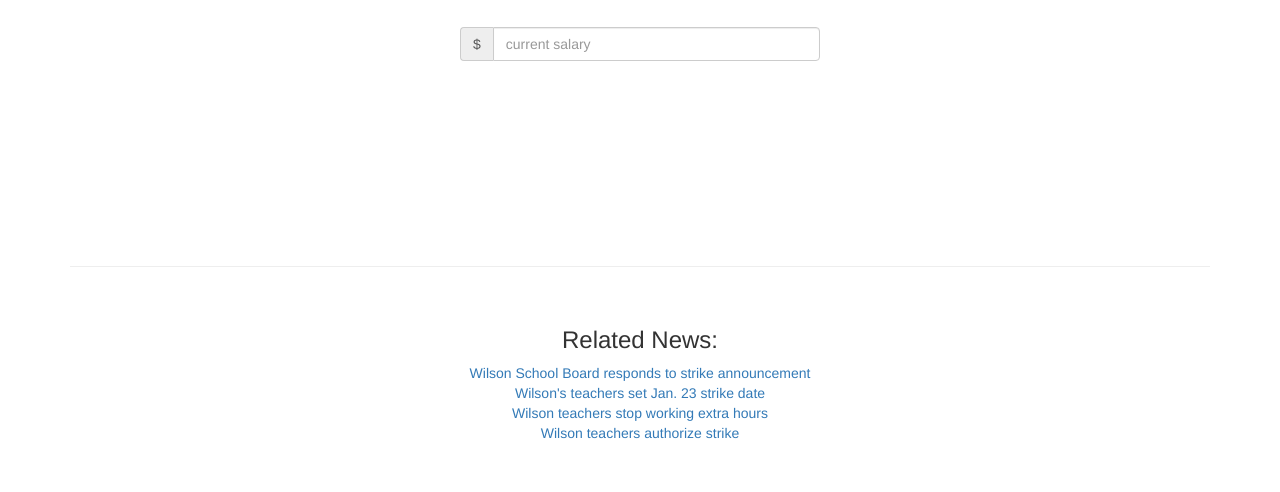
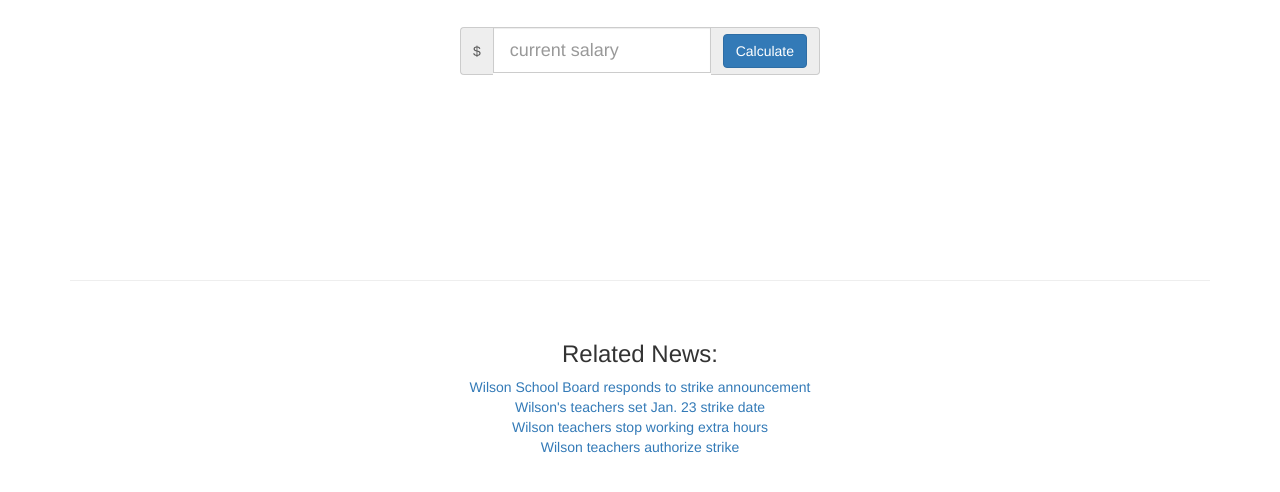
Before and after one commit to berkscounty/wilson-teacher-salary-calculator, a website: page index.html in a window 1280 px wide. Shown: the part 56-548 px from the top of the page. Drawn offline with nearby package versions, Linux system fonts and the light colour scheme.

Commit message:
added calculate button, margin to the bottom

```diff
--- a/index.html
+++ b/index.html
@@ -20,7 +20,7 @@
 </head>
 
 <body>
-    <div class="container">
+    <div class="container" style="margin-bottom: 20x;">
         <div class="row">
             <div class="col-lg-12 text-center">
                 <h2>Wilson Teacher Pending Contract Salary Calculator</h2>
@@ -32,21 +32,26 @@
 
             </div>
             <div class="col-lg-4">
+
                 <div class="input-group">
                     <span class="input-group-addon">$</span>
-                    <input id="salary" type="text" class="form-control" placeholder="current salary">
+                    <input id="salary" type="text" class="form-control input-lg" placeholder="current salary">
+                    <span class="input-group-addon">
+                        <button id="calc" class="btn btn-block btn-primary" type="button">Calculate</button>
+                    </span>
                 </div>
             </div>
-            <div class="col-lg-4">
 
-            </div>
+        <div class="col-lg-4">
+
         </div>
+    </div>
 
         <div class="row">
             <div class="col-lg-4">
 
             </div>
-            <div class="col-lg-4">
+            <div class="col-lg-4 text-center">
                 <canvas id="myChart"></canvas>
                 <br />
                 <br />
@@ -88,7 +93,6 @@
             </div>
         </div>
     </div>
-
     <!-- Including Bootstrap JS (with its jQuery dependency) so that dynamic components work -->
     <script src="https://ajax.googleapis.com/ajax/libs/jquery/1.11.1/jquery.min.js"></script>
     <script src="https://maxcdn.bootstrapcdn.com/bootstrap/3.2.0/js/bootstrap.min.js"></script>
@@ -104,7 +108,7 @@
             $('#salary').autoNumeric('init');
         });
 
-        $('#salary').change(function () {
+        $('#calc').click(function () {
             var salary = parseFloat($('#salary').autoNumeric('get'));
             debugger;
             var salary1 = parseFloat(parseFloat(salary) + (salary * inc1)).toFixed(2);
```
